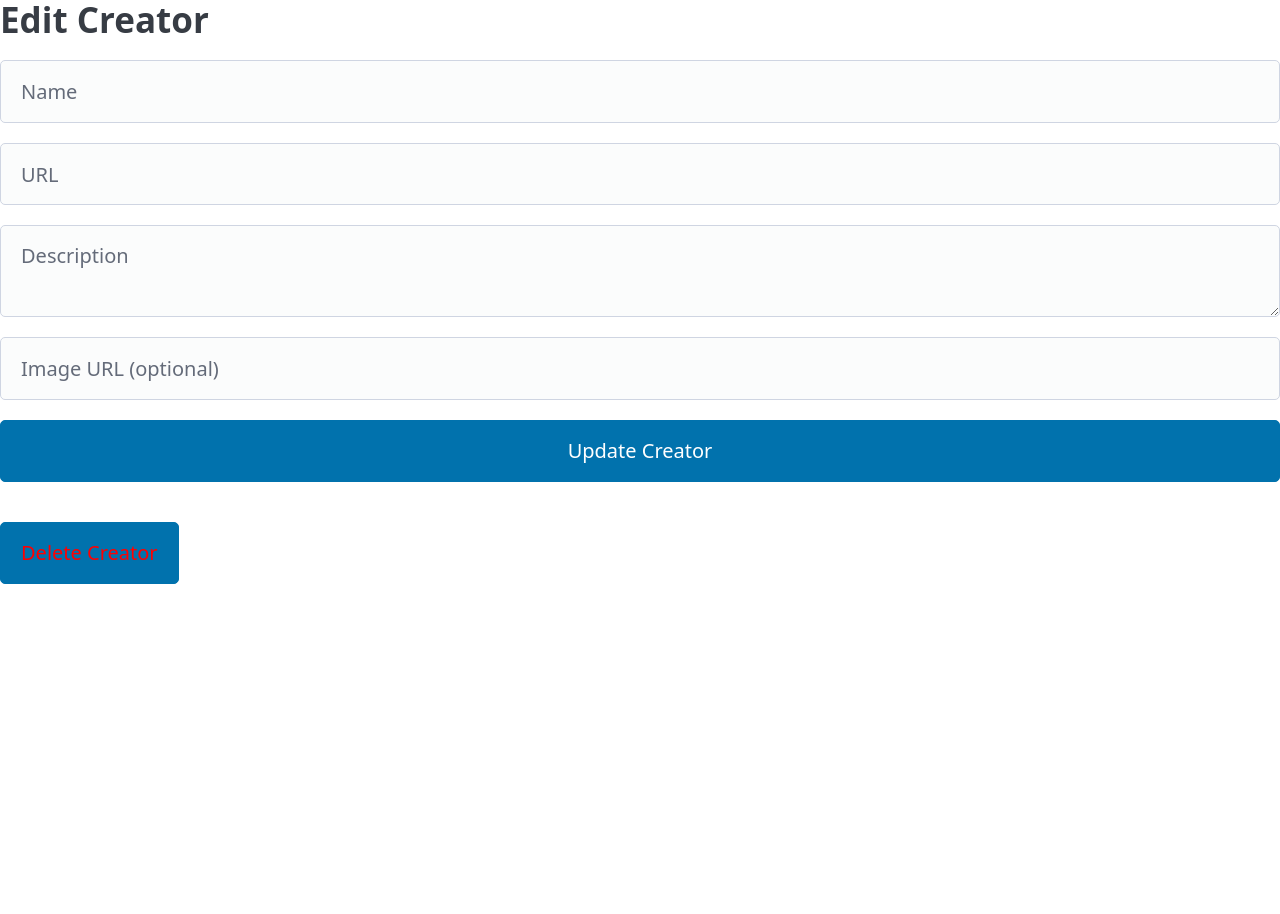
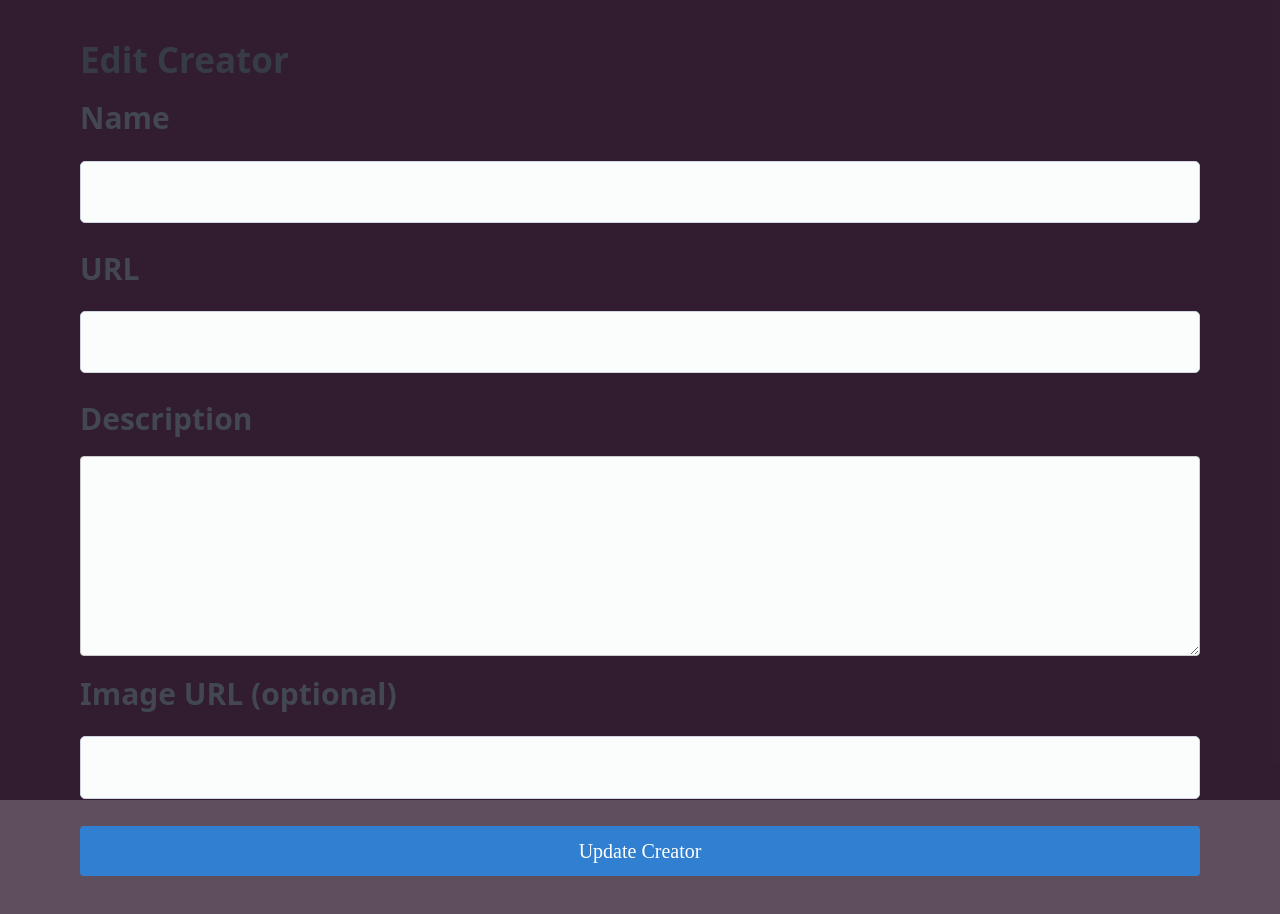
Before and after one commit to dahliasukaik/creatorverse, a React (Create React App) app in the folder frontend/: page /edit/1 in a window 1280 px wide. Shown: the top 914 px of the page. Before the commit the page ends 800 px from the top, so only its background shows below. Built offline with nearby package versions, Linux system fonts and the light colour scheme; no server answers; the database is empty.

Commit message:
Made  style changes to all 4 pages. The app is functional andfufills all requirements. I will work on some style changes on the edit page.

```diff
--- a/frontend/package.json
+++ b/frontend/package.json
@@ -3,6 +3,7 @@
   "version": "0.1.0",
   "private": true,
   "dependencies": {
+    "@fortawesome/fontawesome-free": "^6.5.2",
     "@picocss/pico": "^2.0.6",
     "@supabase/supabase-js": "^2.43.4",
     "@testing-library/jest-dom": "^5.17.0",
--- a/frontend/src/App.css
+++ b/frontend/src/App.css
@@ -1,38 +1,198 @@
-.App {
+/* src/App.css */
+/* Reset margin and padding for body and html */
+html, body {
+  margin: 0;
+  padding: 0;
+  width: 100%;
+  height: 100%;
+  background-color: #210a1fb7; /* Set a background color that covers the entire viewport */
+  font-family:  'Bubblegum Sans';
+}
+.grid {
+  display: flex;
+  flex-wrap: wrap;
+  gap: 16px;
+  justify-content: center;
+}
+
+.app-container {
+  max-width: 1200px;
+  margin: 0 auto;
+  padding: 20px;
+  font-family:  'Bubblegum Sans';
+}
+.title {
+  color: #f9f6f6;
+  text-align: center;
+  font-weight: 700;
+  font-size: 3em;
+  display: flex;
+  justify-content: center;
+  align-items: center;
+  margin-top: 50px;
+  margin-bottom: 50px;
+  font-family: 'Bubblegum Sans';
+}
+
+.card {
+  background: #fffffff6;
+  border: 2px solid #010004;
+  box-shadow: 0 2px 4px rgba(0, 0, 0, 0.1);
+  padding: 16px;
+  max-width: 300px;
+  display: flex;
+  flex-direction: column;
+  justify-content: space-between;
   text-align: center;
 }
-
-.App-logo {
-  height: 40vmin;
-  pointer-events: none;
+.card-text {
+  text-align: center;
+  background-color: #231d3d;
+  background: #fff;
+}
+.error-text {
+  text-align: center;
+  color: #ff1313;
+  font-weight: 700;
+  font-size: 2em;
+}
+.card img {
+  width: 100%;
+  height: 200px;
+  object-fit: cover;
+  border-radius: 8px;
+  margin-bottom: 20px;
 }
 
-@media (prefers-reduced-motion: no-preference) {
-  .App-logo {
-    animation: App-logo-spin infinite 20s linear;
-  }
+/* description box */
+textarea {
+  width: 100%;
+  height: 200px;
+  padding: 10px;
+  border: 1px solid #ccc;
+  border-radius: 4px;
+  resize: vertical;
+}
+.button-home {
+  display: flex;
+  justify-content: center;
+  gap: 10px;
+  margin-bottom: 20px;
+  font-family:  'Bubblegum Sans';
+  font-weight: 700;
+}
+.button-primary {
+  background-color: #2d84dbeb;
+  border: none;
+  color: white;
+  padding: 10px 20px;
+  cursor: pointer;
+  border-radius: 4px;
+  font-weight: 400;
+  text-decoration: none; /* Remove underline from buttons */
+  display: inline-block;
+  margin-right: 10px; /* Add margin to space out buttons */
 }
 
-.App-header {
-  background-color: #282c34;
-  min-height: 100vh;
+.button-outline {
+  background-color: transparent;
+  border: 1px solid #3e8fe5fa;
+  color: #3e8fe5fa;
+  padding: 10px 20px;
+  font-size: 16px;
+  cursor: pointer;
+  border-radius: 4px;
+  margin-top: 10px;
+}
+
+.subtitle {
+  font-size: 1.5em; /* Adjust the size as needed */
+  color: white;
+  margin-top: 10px;
+}
+/* Creator details on view page */
+.view-creator {
+  display: flex;
+  flex-direction: row;
+  justify-content: space-between;
+  text-align: center;
+  padding: 20px;
+}
+
+.left-creator {
   display: flex;
   flex-direction: column;
-  align-items: center;
-  justify-content: center;
-  font-size: calc(10px + 2vmin);
-  color: white;
+  background-color: #f7f0f6;
+  justify-content: space-between;
+  width: 45%;
+  align-items: center; /* Center items horizontally */
+  padding: 5%;
+  border: 3px solid black;
+  border-radius: 4px;
 }
 
-.App-link {
-  color: #61dafb;
+/* Description on view page */
+
+.description-container{
+padding: 5%;
+display: flex;
+background-color: #f7f0f6;
+border: 3px solid black;
+flex-direction: column;
+width: 45%;
+}
+.description {
+  color: rgb(18, 17, 17);
+  font-family: Georgia, 'Times New Roman', Times, serif;
+  font-size: 16px;
+  font-weight: 700;
 }
 
-@keyframes App-logo-spin {
-  from {
-    transform: rotate(0deg);
-  }
-  to {
-    transform: rotate(360deg);
-  }
+
+/* Creator image on view page */
+.creator-image {
+  width: 80%; /* Adjust width as needed */
+  height: 300px;
+  object-fit: cover;
+  border-radius: 8px;
+  margin-bottom: 20px;
 }
+
+
+
+
+/*page titles and celeb names*/
+h1 {
+  color: #f9f6f6;
+  font-family: 'Bubblegum Sans';
+  text-align: center;
+  padding-bottom: 5%;
+}
+
+
+
+
+
+/* Icon button styles */
+.icon-button {
+  background: none;
+  border: none;
+  cursor: pointer;
+  font-size: 1.5em;
+  color: #797b7e;
+  margin: 0 5px;
+}
+.delete-button {
+  color: #ff0000; /* Red color for the delete button */
+}
+
+.icon-button:hover {
+  color: #4dd9ec;
+}
+
+.icon-buttons {
+  display: flex;
+  justify-content: center;
+  gap: 10px;
+  margin-bottom: 20px;
+}
--- a/frontend/src/App.js
+++ b/frontend/src/App.js
@@ -1,5 +1,6 @@
+
 // src/App.js
-import '../node_modules/@picocss/pico/css/pico.min.css';
+import './App.css';
 import React from 'react';
 import { BrowserRouter as Router, Routes, Route } from 'react-router-dom';
 import ShowCreators from './pages/ShowCreators';
@@ -9,6 +10,7 @@ import AddCreator from './pages/AddCreator';
 
 function App() {
   return (
+    <div className="app-container">
       <Router>
         <Routes>
           <Route path="/" element={<ShowCreators />} />
@@ -17,6 +19,7 @@ function App() {
           <Route path="/add" element={<AddCreator />} />
         </Routes>
       </Router>
+    </div>
   );
 }
 
--- a/frontend/src/index.css
+++ /dev/null
@@ -1,13 +0,0 @@
-body {
-  margin: 0;
-  font-family: -apple-system, BlinkMacSystemFont, 'Segoe UI', 'Roboto', 'Oxygen',
-    'Ubuntu', 'Cantarell', 'Fira Sans', 'Droid Sans', 'Helvetica Neue',
-    sans-serif;
-  -webkit-font-smoothing: antialiased;
-  -moz-osx-font-smoothing: grayscale;
-}
-
-code {
-  font-family: source-code-pro, Menlo, Monaco, Consolas, 'Courier New',
-    monospace;
-}
--- a/frontend/src/index.js
+++ b/frontend/src/index.js
@@ -1,5 +1,6 @@
 // src/index.js
-import '../node_modules/@picocss/pico/css/pico.min.css';
+import '@picocss/pico/css/pico.min.css';
+import '@fortawesome/fontawesome-free/css/all.min.css'; // Import Font Awesome
 import React from 'react';
 import { createRoot } from 'react-dom/client';
 import App from './App';
--- a/frontend/src/pages/AddCreator.js
+++ b/frontend/src/pages/AddCreator.js
@@ -1,7 +1,7 @@
 // src/pages/AddCreator.js
 import React, { useState } from 'react';
+import { useNavigate, Link } from 'react-router-dom';
 import { supabase } from '../client';
-import { useNavigate } from 'react-router-dom';
 
 function AddCreator() {
   const navigate = useNavigate();
@@ -12,22 +12,32 @@ function AddCreator() {
 
   const handleSubmit = async (e) => {
     e.preventDefault();
-    const { error } = await supabase.from('creators').insert([{ name, url, description, imageURL }]);
+    try {
+      const { error } = await supabase.from('creators').insert([
+        { name, url, description, imageURL }
+      ]);
       if (error) {
         console.error('Error adding creator:', error);
       } else {
         navigate('/');
       }
+    } catch (error) {
+      console.error('Unexpected error adding creator:', error);
+    }
   };
 
+
   return (
+    <body>
     <form onSubmit={handleSubmit}>
-      <h2>Add New Creator</h2>
+
+      <h1>Add New Creator</h1>
       <input
+            placeholder="Name"
             type="text"
-        placeholder="Name"
             value={name}
             onChange={(e) => setName(e.target.value)}
+            maxLength={50} // Set the maximum length to 50 characters
             required
       />
       <input
@@ -35,12 +45,14 @@ function AddCreator() {
         placeholder="URL"
         value={url}
         onChange={(e) => setUrl(e.target.value)}
+        maxLength={2048}
         required
       />
       <textarea
         placeholder="Description"
         value={description}
         onChange={(e) => setDescription(e.target.value)}
+        maxLength={500}
         required
       />
       <input
@@ -48,9 +60,17 @@ function AddCreator() {
         placeholder="Image URL (optional)"
         value={imageURL}
         onChange={(e) => setImageURL(e.target.value)}
+        maxLength={2048}
+        required
       />
       <button type="submit">Add Creator</button>
     </form>
+    <div className="button-container">
+        <Link to="/" className="button-outline">View All Creators</Link>
+    </div>
+    </body>
+
+
   );
 }
 
--- a/frontend/src/pages/EditCreator.js
+++ b/frontend/src/pages/EditCreator.js
@@ -14,6 +14,7 @@ function EditCreator() {
 
   useEffect(() => {
     const fetchCreator = async () => {
+      try {
         const { data, error } = await supabase.from('creators').select('*').eq('id', id).single();
         if (error) {
           console.error('Error fetching creator:', error);
@@ -27,6 +28,10 @@ function EditCreator() {
           setImageURL(data.imageURL);
         }
         setLoading(false);
+      } catch (error) {
+        console.error('Unexpected error fetching creator:', error);
+        setLoading(false);
+      }
     };
 
     fetchCreator();
@@ -34,63 +39,85 @@ function EditCreator() {
 
   const handleSubmit = async (e) => {
     e.preventDefault();
+    try {
       const { error } = await supabase.from('creators').update({
         name,
         url,
         description,
-      imageURL,
+        imageURL
       }).eq('id', id);
       if (error) {
         console.error('Error updating creator:', error);
       } else {
         navigate(`/creator/${id}`);
       }
+    } catch (error) {
+      console.error('Unexpected error updating creator:', error);
+    }
   };
 
   const handleDelete = async () => {
+    try {
       const { error } = await supabase.from('creators').delete().eq('id', id);
       if (error) {
         console.error('Error deleting creator:', error);
       } else {
         navigate('/');
       }
+    } catch (error) {
+      console.error('Unexpected error deleting creator:', error);
+    }
   };
 
   if (loading) return <p>Loading...</p>;
 
   return (
-    <div>
+    <div className="app-container">
       <form onSubmit={handleSubmit}>
         <h2>Edit Creator</h2>
+        <label>
+          <h3>Name</h3>
           <input
             type="text"
-          placeholder="Name"
             value={name}
             onChange={(e) => setName(e.target.value)}
+            maxLength={50} // Set the maximum length to 50 characters
             required
           />
+        </label>
+        <label>
+          <h3>URL</h3>
           <input
             type="url"
-          placeholder="URL"
             value={url}
             onChange={(e) => setUrl(e.target.value)}
+            maxLength={2048}
+            required
+
+          />
+        </label>
+        <label>
+          <h3>Description</h3>
+          <textarea
+            value={description}
+            onChange={(e) => setDescription(e.target.value)}
+            maxLength={500}
             required
           />
-        <textarea
-          placeholder="Description"
-          value={description}
-          onChange={(e) => setDescription(e.target.value)}
+        </label>
+        <label>
+          <h3>Image URL (optional)</h3>
+          <input
+            type="url"
+            value={imageURL}
+            onChange={(e) => setImageURL(e.target.value)}
+            maxLength={2048}
             required
           />
-        <input
-          type="url"
-          placeholder="Image URL (optional)"
-          value={imageURL}
-          onChange={(e) => setImageURL(e.target.value)}
-        />
-        <button type="submit">Update Creator</button>
+        </label>
+        <button type="submit" className="button-primary">Update Creator</button>
       </form>
-      <button onClick={handleDelete} style={{ color: 'red', marginTop: '20px' }}>Delete Creator</button>
+      <button onClick={handleDelete} className="button-outline" style={{ marginTop: '20px' }}>Delete Creator</button>
     </div>
   );
 }
--- a/frontend/src/pages/ViewCreator.js
+++ b/frontend/src/pages/ViewCreator.js
@@ -1,49 +1,65 @@
 // src/pages/ViewCreator.js
 import React, { useEffect, useState } from 'react';
-import { useParams, Link, useNavigate } from 'react-router-dom';
+import { useParams, Link } from 'react-router-dom';
 import { supabase } from '../client';
+
+const placeholderImage = 'https://via.placeholder.com/150';
 
 function ViewCreator() {
   const { id } = useParams();
-  const navigate = useNavigate();
   const [creator, setCreator] = useState(null);
   const [loading, setLoading] = useState(true);
 
   useEffect(() => {
     const fetchCreator = async () => {
-      const { data, error } = await supabase.from('creators').select('*').eq('id', id).single();
-      if (error) {
-        console.error('Error fetching creator:', error);
-      } else {
+      try {
+        const { data, error } = await supabase.from('creators').select('*').eq('id', id).single();
+        if (error) {
+          console.error('Error fetching creator:', error);
+          setLoading(false);
+          return;
+        }
         setCreator(data);
+        setLoading(false);
+      } catch (error) {
+        console.error('Unexpected error fetching creator:', error);
+        setLoading(false);
       }
-      setLoading(false);
     };
 
     fetchCreator();
   }, [id]);
 
-  const handleDelete = async () => {
-    const { error } = await supabase.from('creators').delete().eq('id', id);
-    if (error) {
-      console.error('Error deleting creator:', error);
-    } else {
-      navigate('/');
-    }
-  };
-
   if (loading) return <p>Loading...</p>;
 
-  if (!creator) return <p>Content creator not found.</p>;
-
   return (
-    <div>
-      <h2>{creator.name}</h2>
-      <a href={creator.url} target="_blank" rel="noopener noreferrer">Visit Channel</a>
-      <p>{creator.description}</p>
-      {creator.imageURL && <img src={creator.imageURL} alt={creator.name} />}
-      <Link to={`/edit/${creator.id}`}>Edit</Link>
-      <button onClick={handleDelete}>Delete</button>
+    <div className="app-container">
+      <p className='title'>View Creator</p>
+      {creator ? (
+        <div className="view-creator">
+          <div className="left-creator">
+            <img src={creator.imageURL || placeholderImage} alt={creator.name} className="creator-image" />
+            <h2>{creator.name}</h2>
+            <div className="icon-buttons">
+              <a href={creator.url} target="_blank" rel="noopener noreferrer" className="icon-button">
+                <i className="fas fa-link"></i>
+              </a>
+              <Link to={`/edit/${creator.id}`} className="icon-button">
+                <i className="fas fa-pen"></i>
+              </Link>
+            </div>
+            <Link to="/" className="button-primary">View All Creators</Link>
+          </div>
+          <div className="description-container">
+            <h2>Description:</h2>
+            <p className="description">
+              {creator.description}
+            </p>
+          </div>
+        </div>
+      ) : (
+        <p className='error-text'>Creator not found</p>
+      )}
     </div>
   );
 }
```
Also changed, not shown: frontend/src/components/CreatorCard.js (+32 -10 lines), frontend/src/pages/ShowCreators.js (+16 -10 lines), 1 other file (tests, documents, lock files or other folders). Lines whose indentation alone changed are shown as unchanged.
